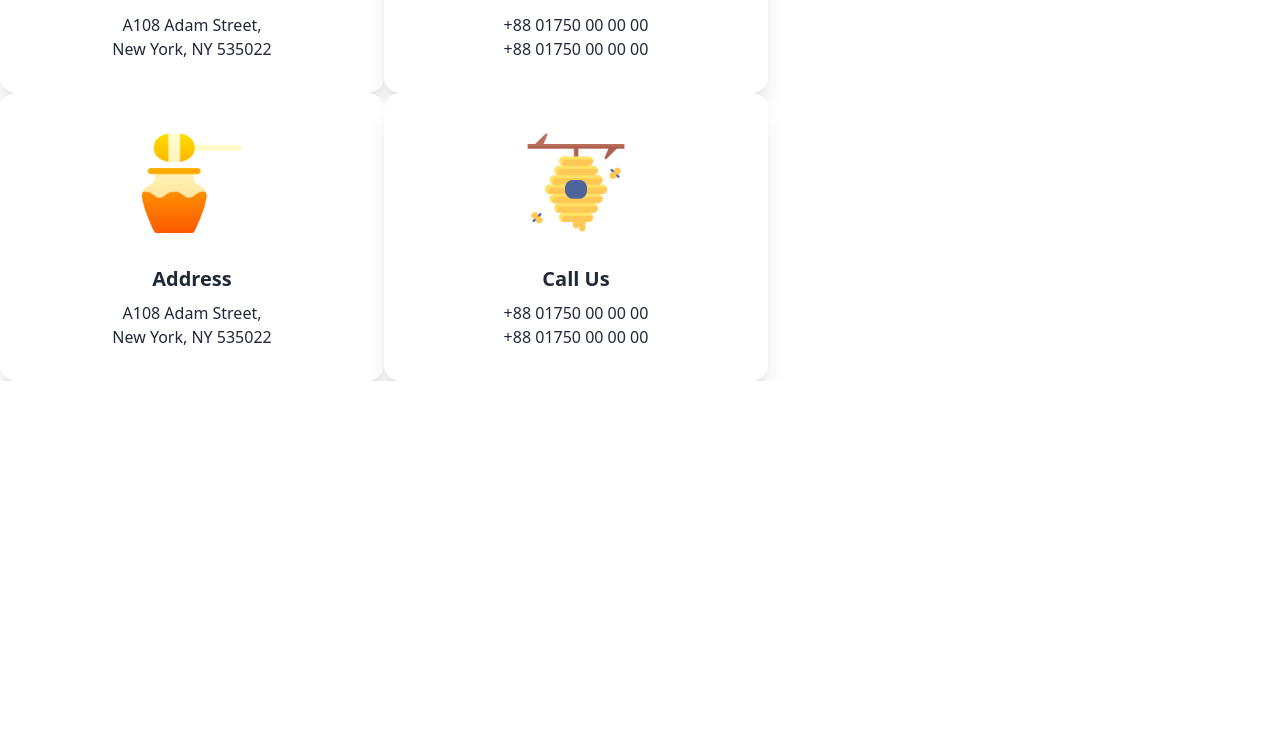
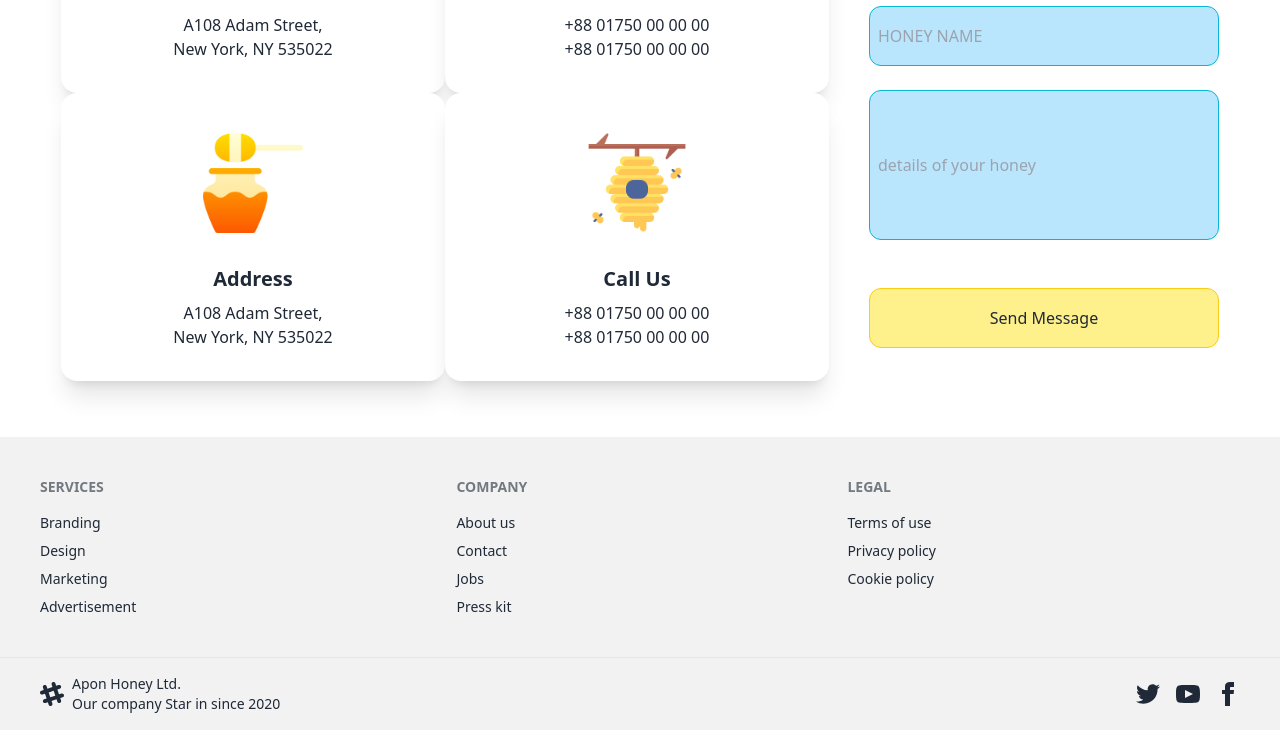
Before and after one commit to minhazapon/honey-practice-project, a plain HTML site: page index.html in a window 1280 px wide. Shown: the part 4489-5219 px from the top of the page. Before the commit the page ends 4870 px from the top, so only its background shows below. Drawn offline with nearby package versions, Linux system fonts and the light colour scheme.

Commit message:
final file

```diff
--- a/index.html
+++ b/index.html
@@ -101,7 +101,7 @@
     <section class="mt-14">
 
 
-      <div class="text-center">
+      <div class="text-center flex-col md:flex-row lg:flex-row">
        <h1 class="text-4xl font-bold">This Is <span class="text-yellow-500">Honey</span> Information Area</h1>
        <br>
        <p class="text-xl text-slate-600">Honey is a natural product that has been<br> widely used for its therapeutic effects.</p>
@@ -109,7 +109,7 @@
       </div>
 
 
-      <div class="mt-8 flex gap-10 justify-center items-center">
+      <div class="mt-8 flex gap-10 justify-center items-center flex-col md:flex-row lg:flex-row">
 
         <div class="card w-96 bg-base-100 shadow-xl">
           <figure class="px-10 pt-10">
@@ -158,7 +158,7 @@
 
 
 
-      <div class="mt-8 flex gap-10 justify-center items-center">
+      <div class="mt-8 flex gap-10 justify-center items-center flex-col md:flex-row lg:flex-row  ">
 
         <div class="card w-96 bg-base-100 shadow-xl">
           <figure class="px-10 pt-10">
@@ -214,7 +214,7 @@
     <section class="mt-24">
 
 
-    <div class="text-center">
+    <div class="text-center  flex-col md:flex-row lg:flex-row ">
      <h1 class="text-4xl font-bold">WHAT OUR <span class="text-yellow-500">HONEY</span> CLIENTS SAY</h1>
      <br>
      <p class="text-xl text-slate-500">Honey is a natural product that has been widely used<br> for its therapeutic effects. It has been reported to contain about 200 substances.</p>
@@ -223,7 +223,7 @@
     </div>
 
 
-    <div class="mt-14">
+    <div class="mt-14  flex-col md:flex-row lg:flex-row">
 
       <div class="carousel w-full">
         <div id="slide1" class="carousel-item relative w-full">
@@ -276,7 +276,7 @@
 
 
 
-       <div class="mt-14 flex gap-16 justify-center items-center">
+       <div class="mt-14 flex gap-16 justify-center items-center flex-col md:flex-row lg:flex-row">
 
 
        <div>
@@ -367,11 +367,11 @@
        </div>
 
 
-
+       <div class="flex justify-center items-center gap-10 flex-col md:flex-row lg:flex-row">
 
        <div>
 
-       <div class="flex">
+       <div class="flex flex-col md:flex-row lg:flex-row">
 
 
         <div class="card w-96 bg-base-100 shadow-xl">
@@ -412,7 +412,7 @@
 
 
 
-       <div class="flex">
+       <div class="flex flex-col md:flex-row lg:flex-row">
 
 
         <div class="card w-96 bg-base-100 shadow-xl">
@@ -454,6 +454,37 @@
       </div>
 
 
+      <!-- bar section -->
+
+
+      <div class="flex-col md:flex-row lg:flex-row">
+
+
+        <form action="">
+
+         <input class="h-[60px] w-[350px] border-[1px] border-cyan-500 bg-sky-200 rounded-xl p-2" type="text" placeholder="you name">
+         <br>
+         <br>
+         <input class="h-[60px] w-[350px] border-[1px] border-cyan-500 bg-sky-200 rounded-xl p-2" type="email" name="" id=""  placeholder="your email">
+         <br>
+         <br>
+         <input class="h-[60px] w-[350px] border-[1px] border-cyan-500 bg-sky-200 rounded-xl p-2"  type="text" placeholder="HONEY NAME">
+         <br>
+         <br>
+         <input class="h-[150px] w-[350px] border-[1px] border-cyan-500 bg-sky-200 rounded-xl p-2" type="text" placeholder="details of your honey">
+
+        </form>
+        <br>
+        <br>
+        <button class="h-[60px] w-[350px] border-[1px] border-yellow-400 bg-yellow-200  rounded-xl p-2"  >Send Message</button>
+
+
+
+
+      </div>
+
+
+      </div>
 
 
     </section>
@@ -465,8 +496,44 @@
 
 
 
-    <footer>
+    <footer class="mt-14">
 
+
+      <footer class="footer p-10 bg-base-200 text-base-content">
+        <nav>
+          <h6 class="footer-title">Services</h6>
+          <a class="link link-hover">Branding</a>
+          <a class="link link-hover">Design</a>
+          <a class="link link-hover">Marketing</a>
+          <a class="link link-hover">Advertisement</a>
+        </nav>
+        <nav>
+          <h6 class="footer-title">Company</h6>
+          <a class="link link-hover">About us</a>
+          <a class="link link-hover">Contact</a>
+          <a class="link link-hover">Jobs</a>
+          <a class="link link-hover">Press kit</a>
+        </nav>
+        <nav>
+          <h6 class="footer-title">Legal</h6>
+          <a class="link link-hover">Terms of use</a>
+          <a class="link link-hover">Privacy policy</a>
+          <a class="link link-hover">Cookie policy</a>
+        </nav>
+      </footer>
+      <footer class="footer px-10 py-4 border-t bg-base-200 text-base-content border-base-300">
+        <aside class="items-center grid-flow-col">
+          <svg width="24" height="24" viewBox="0 0 24 24" xmlns="http://www.w3.org/2000/svg" fill-rule="evenodd" clip-rule="evenodd" class="fill-current"><path d="M22.672 15.226l-2.432.811.841 2.515c.33 1.019-.209 2.127-1.23 2.456-1.15.325-2.148-.321-2.463-1.226l-.84-2.518-5.013 1.677.84 2.517c.391 1.203-.434 2.542-1.831 2.542-.88 0-1.601-.564-1.86-1.314l-.842-2.516-2.431.809c-1.135.328-2.145-.317-2.463-1.229-.329-1.018.211-2.127 1.231-2.456l2.432-.809-1.621-4.823-2.432.808c-1.355.384-2.558-.59-2.558-1.839 0-.817.509-1.582 1.327-1.846l2.433-.809-.842-2.515c-.33-1.02.211-2.129 1.232-2.458 1.02-.329 2.13.209 2.461 1.229l.842 2.515 5.011-1.677-.839-2.517c-.403-1.238.484-2.553 1.843-2.553.819 0 1.585.509 1.85 1.326l.841 2.517 2.431-.81c1.02-.33 2.131.211 2.461 1.229.332 1.018-.21 2.126-1.23 2.456l-2.433.809 1.622 4.823 2.433-.809c1.242-.401 2.557.484 2.557 1.838 0 .819-.51 1.583-1.328 1.847m-8.992-6.428l-5.01 1.675 1.619 4.828 5.011-1.674-1.62-4.829z"></path></svg>
+          <p>Apon Honey Ltd. <br>Our company Star in since 2020</p>
+        </aside>
+        <nav class="md:place-self-center md:justify-self-end">
+          <div class="grid grid-flow-col gap-4">
+            <a><svg xmlns="http://www.w3.org/2000/svg" width="24" height="24" viewBox="0 0 24 24" class="fill-current"><path d="M24 4.557c-.883.392-1.832.656-2.828.775 1.017-.609 1.798-1.574 2.165-2.724-.951.564-2.005.974-3.127 1.195-.897-.957-2.178-1.555-3.594-1.555-3.179 0-5.515 2.966-4.797 6.045-4.091-.205-7.719-2.165-10.148-5.144-1.29 2.213-.669 5.108 1.523 6.574-.806-.026-1.566-.247-2.229-.616-.054 2.281 1.581 4.415 3.949 4.89-.693.188-1.452.232-2.224.084.626 1.956 2.444 3.379 4.6 3.419-2.07 1.623-4.678 2.348-7.29 2.04 2.179 1.397 4.768 2.212 7.548 2.212 9.142 0 14.307-7.721 13.995-14.646.962-.695 1.797-1.562 2.457-2.549z"></path></svg></a>
+            <a><svg xmlns="http://www.w3.org/2000/svg" width="24" height="24" viewBox="0 0 24 24" class="fill-current"><path d="M19.615 3.184c-3.604-.246-11.631-.245-15.23 0-3.897.266-4.356 2.62-4.385 8.816.029 6.185.484 8.549 4.385 8.816 3.6.245 11.626.246 15.23 0 3.897-.266 4.356-2.62 4.385-8.816-.029-6.185-.484-8.549-4.385-8.816zm-10.615 12.816v-8l8 3.993-8 4.007z"></path></svg></a>
+            <a><svg xmlns="http://www.w3.org/2000/svg" width="24" height="24" viewBox="0 0 24 24" class="fill-current"><path d="M9 8h-3v4h3v12h5v-12h3.642l.358-4h-4v-1.667c0-.955.192-1.333 1.115-1.333h2.885v-5h-3.808c-3.596 0-5.192 1.583-5.192 4.615v3.385z"></path></svg></a>
+          </div>
+        </nav>
+      </footer>
 
 
 
```
